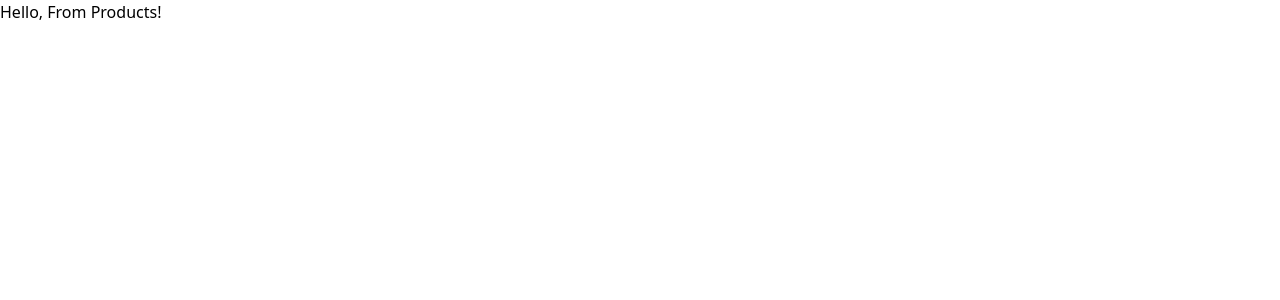
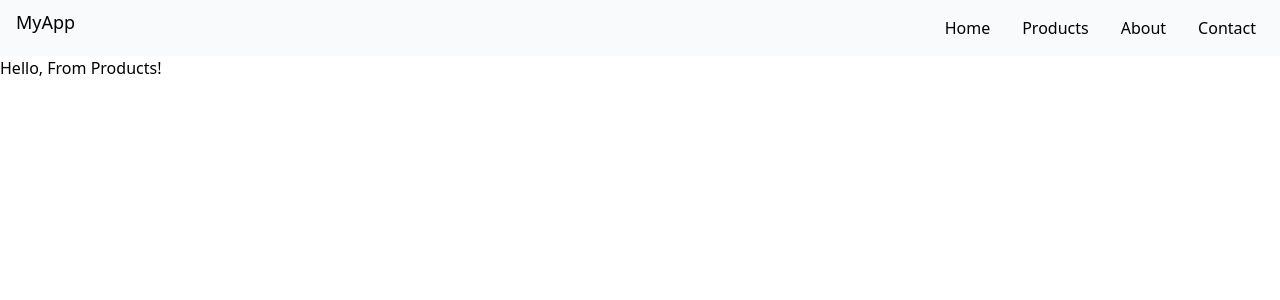
Before and after one commit to hrhabib07/react-router-dom-practice, a React (Vite) app: page /products in a window 1280 px wide. Shown: the top 300 px of the page. Built offline with nearby package versions, Linux system fonts and the light colour scheme.

Commit message:
navigation bar designed well

```diff
--- /dev/null
+++ b/src/layout/Header.tsx
@@ -0,0 +1,13 @@
+import { Outlet } from "react-router-dom";
+import Navbar from "./Navbar";
+
+const Header = () => {
+  return (
+    <div className="max-w-7xl mx-auto">
+      <Navbar></Navbar>
+      <Outlet></Outlet>
+    </div>
+  );
+};
+
+export default Header;
--- /dev/null
+++ b/src/layout/Navbar.tsx
@@ -0,0 +1,69 @@
+import { useState } from "react";
+import { Link } from "react-router-dom";
+
+const Navbar = () => {
+  const [showNavigation, setShowNavigation] = useState(false);
+  return (
+    <div>
+      <nav className="flex justify-between py-2 bg-gray-50 px-4">
+        <Link to="/" className="text-lg font-medium">
+          <h2>MyApp</h2>
+        </Link>
+
+        <div className="md:hidden absolute top-0 right-2 bg-gray-50">
+          <button onClick={() => setShowNavigation(!showNavigation)}>
+            <svg
+              xmlns="http://www.w3.org/2000/svg"
+              fill="none"
+              viewBox="0 0 24 24"
+              strokeWidth={1.5}
+              stroke="currentColor"
+              className="size-6"
+            >
+              <path
+                strokeLinecap="round"
+                strokeLinejoin="round"
+                d="M3.75 5.25h16.5m-16.5 4.5h16.5m-16.5 4.5h16.5m-16.5 4.5h16.5"
+              />
+            </svg>
+            <ul
+              className={` ${
+                showNavigation ? "flex gap-4 flex-col" : "hidden"
+              }`}
+            >
+              <li className="hover:bg-gray-100 p-2">
+                <Link to="/">Home</Link>
+              </li>
+              <li className="hover:bg-gray-100 p-2">
+                <Link to="/products">Products</Link>
+              </li>
+              <li className="hover:bg-gray-100 p-2">
+                <Link to="/about">About</Link>
+              </li>
+              <li className="hover:bg-gray-100 p-2">
+                <Link to="/contact">Contact</Link>
+              </li>
+            </ul>
+          </button>
+        </div>
+
+        <ul className="hidden md:flex gap-4 ">
+          <li className="hover:bg-gray-100 p-2">
+            <Link to="/">Home</Link>
+          </li>
+          <li className="hover:bg-gray-100 p-2">
+            <Link to="/products">Products</Link>
+          </li>
+          <li className="hover:bg-gray-100 p-2">
+            <Link to="/about">About</Link>
+          </li>
+          <li className="hover:bg-gray-100 p-2">
+            <Link to="/contact">Contact</Link>
+          </li>
+        </ul>
+      </nav>
+    </div>
+  );
+};
+
+export default Navbar;
```
Also changed, not shown: src/main.tsx (+7 -1 lines).
